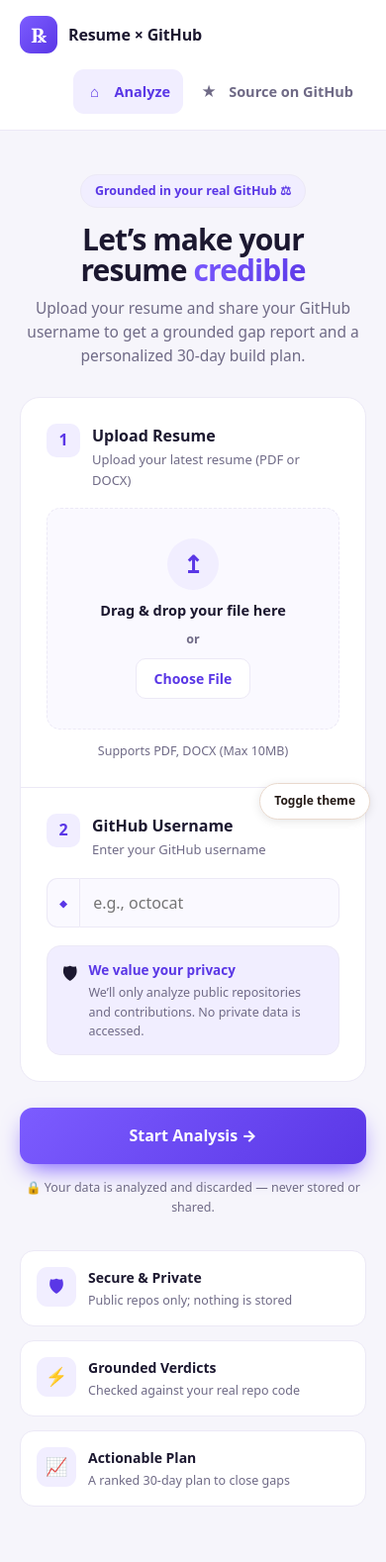
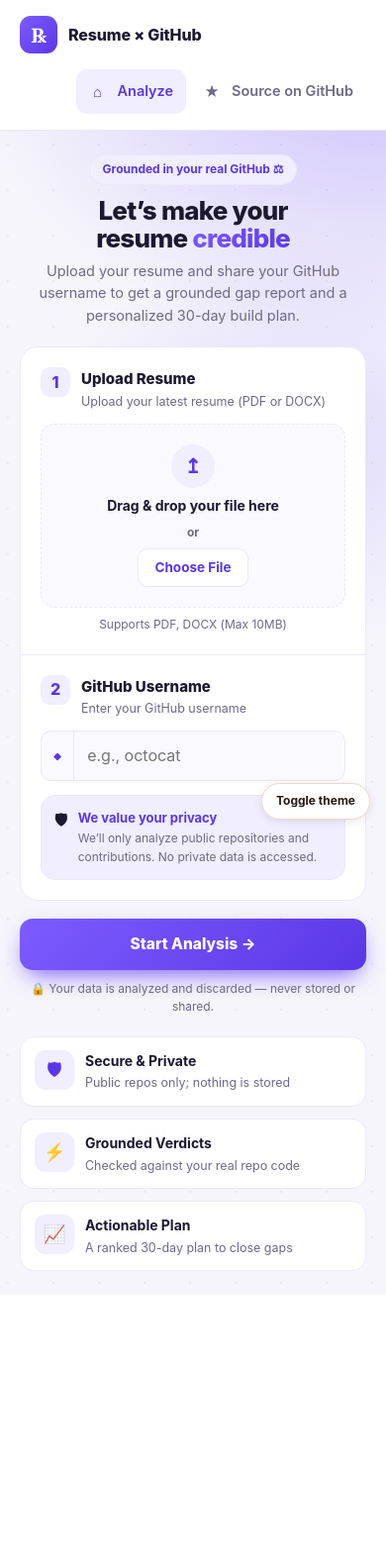
Before and after one commit to justomsharma/github-resume-assistant, a Flask app: page / in a window 390 px wide. Shown: the whole page at 99% size. After the commit the page ends 1297 px from the top, so only its background shows below. Run offline with Flask 3, Linux system fonts and the light colour scheme.

Commit message:
fix(web): match landing visual fidelity to the reference mockup
The merged landing redesign drifted from the approved mockup: it scrolled
(the CTA and features row were below the fold), the background was flat,
and the font/spacing were looser than intended. Compact all vertical
spacing so desktop fits one viewport with no scroll, add the mockup's
blurred violet blob + faint dot texture (pure CSS, no images), and tighten
the font stack. Mobile intentionally keeps normal scrolling instead of
clipping content at the tighter sizing.

Co-Authored-By: Claude Opus 4.8 (1M context) <noreply@anthropic.com>

```diff
--- a/src/resume_assistant/web/static/app.css
+++ b/src/resume_assistant/web/static/app.css
@@ -166,13 +166,26 @@ label{ display:block; font-size:12px; font-weight:700; letter-spacing:.04em; tex
   --v-bg:#f6f5fb; --v-panel:#ffffff; --v-ink:#1c1830; --v-muted:#6f6a86;
   --v-line:#ece9f6; --v-soft:#f1eeff; --v-field:#faf9ff; }
 
-.v-ai .app{ max-width:none; margin:0; padding:0; }
-.v-ai .alert{ margin:0 0 18px; }
+.v-ai{ font-family:"Plus Jakarta Sans","Inter",ui-sans-serif,system-ui,-apple-system,"Segoe UI",Roboto,sans-serif; letter-spacing:-.001em; }
+.v-ai .app{ max-width:none; margin:0; padding:0; height:100vh; overflow:hidden; }
+.v-ai .alert{ margin:0 0 14px; }
 
-.shell{ display:grid; grid-template-columns:260px 1fr; min-height:100vh; }
+.shell{ display:grid; grid-template-columns:250px 1fr; height:100vh; position:relative; overflow:hidden; }
+
+/* Soft lavender wash + blurred violet blobs (top-right) + faint dot texture —
+   pure CSS, no images, so the whole landing fits one viewport with no scroll. */
+.shell::before{
+  content:""; position:absolute; inset:0; z-index:0; pointer-events:none;
+  background:
+    radial-gradient(620px 460px at 96% 4%, color-mix(in srgb, var(--v-accent) 30%, transparent), transparent 65%),
+    radial-gradient(360px 300px at 78% 34%, color-mix(in srgb, var(--v-accent) 16%, transparent), transparent 70%),
+    radial-gradient(circle at 8px 8px, color-mix(in srgb, var(--v-ink) 5%, transparent) 1px, transparent 1.4px);
+  background-size:auto, auto, 46px 46px;
+}
+.main{ position:relative; z-index:1; }
 
 /* sidebar */
-.side{ background:var(--v-panel); border-right:1px solid var(--v-line); padding:24px 20px; display:flex; flex-direction:column; gap:28px; }
+.side{ position:relative; z-index:1; background:var(--v-panel); border-right:1px solid var(--v-line); padding:22px 18px; display:flex; flex-direction:column; gap:24px; overflow-y:auto; }
 .side .logo{ display:flex; align-items:center; gap:11px; text-decoration:none; color:var(--v-ink); font-weight:800; letter-spacing:-.01em; }
 .side .logo .mark{ width:38px; height:38px; border-radius:11px; background:var(--v-grad); color:#fff; font-family:var(--serif); font-size:20px; display:flex; align-items:center; justify-content:center; flex:0 0 auto; }
 .side .nav{ display:flex; flex-direction:column; gap:4px; }
@@ -186,48 +199,48 @@ label{ display:block; font-size:12px; font-weight:700; letter-spacing:.04em; tex
 .promo-d{ font-size:12.5px; color:var(--v-muted); margin-top:4px; }
 
 /* main column */
-.main{ padding:44px clamp(20px,5vw,72px) 56px; }
-.hgroup{ text-align:center; max-width:640px; margin:0 auto 30px; }
-.pill{ display:inline-block; font-size:12.5px; font-weight:700; color:var(--v-accent-ink); background:var(--v-soft); border:1px solid var(--v-line); border-radius:20px; padding:6px 14px; }
-.hgroup h1{ font-size:clamp(30px,5.2vw,46px); font-weight:800; letter-spacing:-.03em; line-height:1.05; margin:16px 0 10px; text-wrap:balance; }
+.main{ height:100%; overflow-y:auto; display:flex; flex-direction:column; justify-content:center; padding:24px clamp(20px,4vw,64px); }
+.hgroup{ text-align:center; max-width:640px; margin:0 auto 20px; }
+.pill{ display:inline-block; font-size:12px; font-weight:700; color:var(--v-accent-ink); background:var(--v-soft); border:1px solid var(--v-line); border-radius:20px; padding:5px 13px; }
+.hgroup h1{ font-size:clamp(26px,4.4vw,38px); font-weight:800; letter-spacing:-.03em; line-height:1.08; margin:12px 0 8px; text-wrap:balance; }
 .hgroup h1 .grad{ background:var(--v-grad); -webkit-background-clip:text; background-clip:text; color:transparent; }
-.hgroup .sub{ color:var(--v-muted); font-size:15.5px; margin:0 auto; max-width:52ch; }
+.hgroup .sub{ color:var(--v-muted); font-size:14.5px; margin:0 auto; max-width:52ch; }
 
-.board{ max-width:940px; margin:0 auto; }
-.cards{ display:grid; grid-template-columns:1fr 1fr; gap:0; background:var(--v-panel); border:1px solid var(--v-line); border-radius:20px; overflow:hidden; }
-.step-card{ padding:26px; }
+.board{ max-width:900px; margin:0 auto; width:100%; }
+.cards{ display:grid; grid-template-columns:1fr 1fr; gap:0; background:var(--v-panel); border:1px solid var(--v-line); border-radius:18px; overflow:hidden; }
+.step-card{ padding:20px; }
 .step-card + .step-card{ border-left:1px solid var(--v-line); }
-.step-head{ display:flex; align-items:flex-start; gap:12px; margin-bottom:18px; }
-.step-n{ width:34px; height:34px; border-radius:10px; background:var(--v-soft); color:var(--v-accent-ink); font-weight:800; display:flex; align-items:center; justify-content:center; flex:0 0 auto; }
-.step-t{ font-weight:800; font-size:16px; }
-.step-d{ font-size:13px; color:var(--v-muted); margin-top:2px; }
+.step-head{ display:flex; align-items:flex-start; gap:11px; margin-bottom:13px; }
+.step-n{ width:30px; height:30px; border-radius:9px; background:var(--v-soft); color:var(--v-accent-ink); font-weight:800; display:flex; align-items:center; justify-content:center; flex:0 0 auto; }
+.step-t{ font-weight:800; font-size:15px; }
+.step-d{ font-size:12.5px; color:var(--v-muted); margin-top:1px; }
 
-.drop{ display:flex; flex-direction:column; align-items:center; gap:9px; text-align:center; border:1.5px dashed var(--v-line); border-radius:14px; padding:30px 20px; background:var(--v-field); cursor:pointer; text-transform:none; letter-spacing:normal; color:var(--v-ink); }
+.drop{ display:flex; flex-direction:column; align-items:center; gap:7px; text-align:center; border:1.5px dashed var(--v-line); border-radius:14px; padding:20px 18px; background:var(--v-field); cursor:pointer; text-transform:none; letter-spacing:normal; color:var(--v-ink); }
 .drop:hover,.drop.dragover{ border-color:var(--v-accent); background:var(--v-soft); }
 .drop.hasfile{ border-style:solid; border-color:var(--v-accent); }
-.drop-ic{ width:52px; height:52px; border-radius:50%; background:var(--v-soft); color:var(--v-accent-ink); font-size:24px; display:flex; align-items:center; justify-content:center; }
-.drop-t{ font-weight:700; font-size:14.5px; }
-.drop-or{ font-size:12.5px; color:var(--v-muted); }
-.drop-note{ font-size:12.5px; color:var(--v-muted); text-align:center; margin-top:12px; }
-.btn-ghost{ background:var(--v-panel); color:var(--v-accent-ink); border:1px solid var(--v-line); font-weight:700; font-size:14px; padding:9px 18px; border-radius:10px; }
+.drop-ic{ width:44px; height:44px; border-radius:50%; background:var(--v-soft); color:var(--v-accent-ink); font-size:20px; display:flex; align-items:center; justify-content:center; }
+.drop-t{ font-weight:700; font-size:14px; }
+.drop-or{ font-size:12px; color:var(--v-muted); }
+.drop-note{ font-size:12px; color:var(--v-muted); text-align:center; margin-top:8px; }
+.btn-ghost{ background:var(--v-panel); color:var(--v-accent-ink); border:1px solid var(--v-line); font-weight:700; font-size:13.5px; padding:8px 16px; border-radius:10px; }
 .btn-ghost:hover{ border-color:var(--v-accent); }
 
 .v-ai .gh{ margin-top:2px; }
 .v-ai .gh .pre{ background:var(--v-field); border-color:var(--v-line); color:var(--v-accent-ink); }
 .v-ai .field{ background:var(--v-field); border-color:var(--v-line); color:var(--v-ink); }
 .v-ai .field:focus-visible{ outline-color:var(--v-accent); border-color:var(--v-accent); }
-.privacy{ display:flex; gap:11px; align-items:flex-start; background:var(--v-soft); border:1px solid var(--v-line); border-radius:14px; padding:14px 15px; margin-top:18px; }
-.privacy-ic{ font-size:18px; flex:0 0 auto; }
-.privacy-t{ font-weight:700; font-size:13.5px; color:var(--v-accent-ink); }
-.privacy-d{ font-size:12.5px; color:var(--v-muted); margin-top:2px; }
+.privacy{ display:flex; gap:10px; align-items:flex-start; background:var(--v-soft); border:1px solid var(--v-line); border-radius:14px; padding:12px 13px; margin-top:14px; }
+.privacy-ic{ font-size:16px; flex:0 0 auto; }
+.privacy-t{ font-weight:700; font-size:13px; color:var(--v-accent-ink); }
+.privacy-d{ font-size:12px; color:var(--v-muted); margin-top:2px; }
 
-.btn-cta{ display:block; width:100%; max-width:420px; margin:26px auto 0; background:var(--v-grad); color:#fff; font-weight:800; font-size:16px; border:0; border-radius:13px; padding:16px 22px; cursor:pointer; box-shadow:0 10px 24px -8px var(--v-accent); }
+.btn-cta{ display:block; width:100%; max-width:420px; margin:18px auto 0; background:var(--v-grad); color:#fff; font-weight:800; font-size:15.5px; border:0; border-radius:13px; padding:14px 22px; cursor:pointer; box-shadow:0 10px 24px -8px var(--v-accent); }
 .btn-cta:hover{ filter:brightness(1.05); }
 .btn-cta:focus-visible{ outline:3px solid var(--v-accent); outline-offset:2px; }
-.reassure{ text-align:center; font-size:12.5px; color:var(--v-muted); margin:14px 0 0; }
+.reassure{ text-align:center; font-size:12px; color:var(--v-muted); margin:10px 0 0; }
 
-.features{ display:grid; grid-template-columns:repeat(3,1fr); gap:14px; max-width:940px; margin:34px auto 0; }
-.feat{ display:flex; gap:12px; align-items:flex-start; background:var(--v-panel); border:1px solid var(--v-line); border-radius:14px; padding:16px; }
+.features{ display:grid; grid-template-columns:repeat(3,1fr); gap:12px; max-width:900px; margin:20px auto 0; width:100%; }
+.feat{ display:flex; gap:11px; align-items:flex-start; background:var(--v-panel); border:1px solid var(--v-line); border-radius:14px; padding:13px 14px; }
 .feat-ic{ width:40px; height:40px; border-radius:11px; background:var(--v-soft); color:var(--v-accent-ink); font-size:18px; display:flex; align-items:center; justify-content:center; flex:0 0 auto; }
 .feat-t{ font-weight:700; font-size:14px; }
 .feat-d{ font-size:12.5px; color:var(--v-muted); margin-top:2px; }
@@ -240,7 +253,11 @@ label{ display:block; font-size:12px; font-weight:700; letter-spacing:.04em; tex
 .visually-hidden{ position:absolute; width:1px; height:1px; padding:0; margin:-1px; overflow:hidden; clip:rect(0 0 0 0); white-space:nowrap; border:0; }
 
 @media (max-width:860px){
-  .shell{ grid-template-columns:1fr; min-height:0; }
+  /* Below desktop the single-viewport layout can't fit everything legibly —
+     fall back to a normal scrolling page instead of clipping content. */
+  .v-ai .app{ height:auto; overflow:visible; }
+  .shell{ grid-template-columns:1fr; height:auto; }
+  .main{ overflow-y:visible; justify-content:flex-start; }
   .side{ flex-direction:row; align-items:center; gap:16px; border-right:0; border-bottom:1px solid var(--v-line); padding:16px 20px; flex-wrap:wrap; }
   .side .nav{ flex-direction:row; margin-left:auto; }
   .sidefoot{ display:none; }
```
